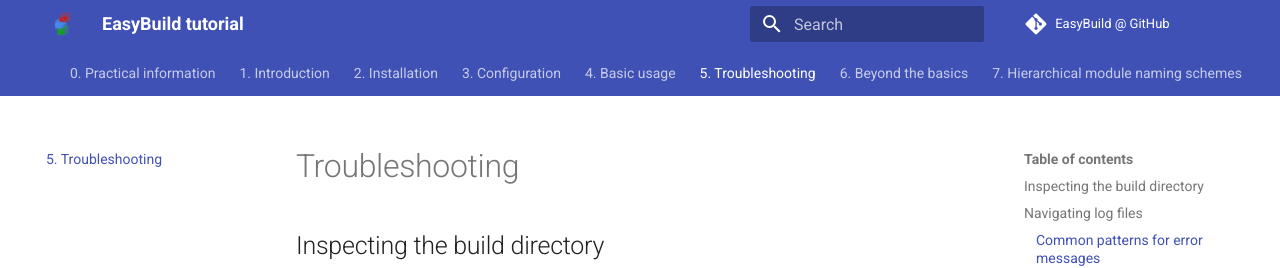
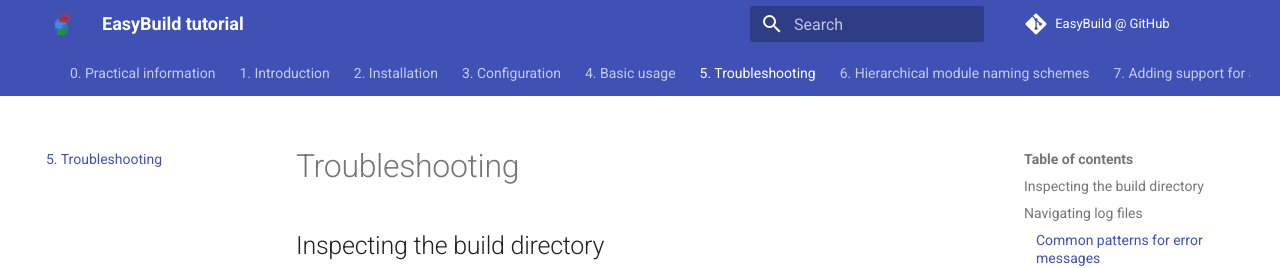
Before and after one commit to easybuilders/easybuild-tutorial, an MkDocs documentation site: the page built from docs/troubleshooting/README.md, in a window 1280 px wide. Shown: the top 268 px of the page. Built offline with MkDocs 1.6.1 and Material for MkDocs 9.7.7, drawn with Linux system fonts in a browser that asks for light colours.

Commit message:
get rid of beyond the basics section

```diff
--- a/docs/beyond_the_basics/README.md
+++ /dev/null
@@ -1,7 +0,0 @@
-# Beyond the basics
-
-## Adding support for additional software
-
-## Using a custom module naming scheme
-
-## Multi-architecture software stacks
--- a/mkdocs.yml
+++ b/mkdocs.yml
@@ -19,15 +19,14 @@ nav:
   - 3. Configuration: configuration/README.md
   - 4. Basic usage: basic_usage/README.md
   - 5. Troubleshooting: troubleshooting/README.md
-  - 6. Beyond the basics: beyond_the_basics/README.md
-  - 7. Hierarchical module naming schemes: hmns/README.md
-  - 8. Adding support for additional software: adding_support_software/README.md
-  - 9. EasyBuild at Jülich Supercomputing Centre: jsc/README.md
-  - 10. EasyBuild at Compute Canada: computecanada/README.md
-  - 11. The EasyBuild Community: community/README.md
-  - 12. Contributing to EasyBuild: contributing/README.md
-  - 13. Comparison with other tools: comparison_other_tools/README.md
-  - 14. Getting help: getting_help/README.md
+  - 6. Hierarchical module naming schemes: hmns/README.md
+  - 7. Adding support for additional software: adding_support_software/README.md
+  - 8. EasyBuild at Jülich Supercomputing Centre: jsc/README.md
+  - 9. EasyBuild at Compute Canada: computecanada/README.md
+  - 10. The EasyBuild Community: community/README.md
+  - 11. Contributing to EasyBuild: contributing/README.md
+  - 12. Comparison with other tools: comparison_other_tools/README.md
+  - 13. Getting help: getting_help/README.md
 plugins:
   # show revision date at bottom of each page
   - git-revision-date-localized
```
Also changed, not shown: docs/beyond_the_basics/slides.md (deleted, +0 -9 lines), docs/computecanada/README.md (+2 -0 lines), docs/index.md (+0 -1 lines).
